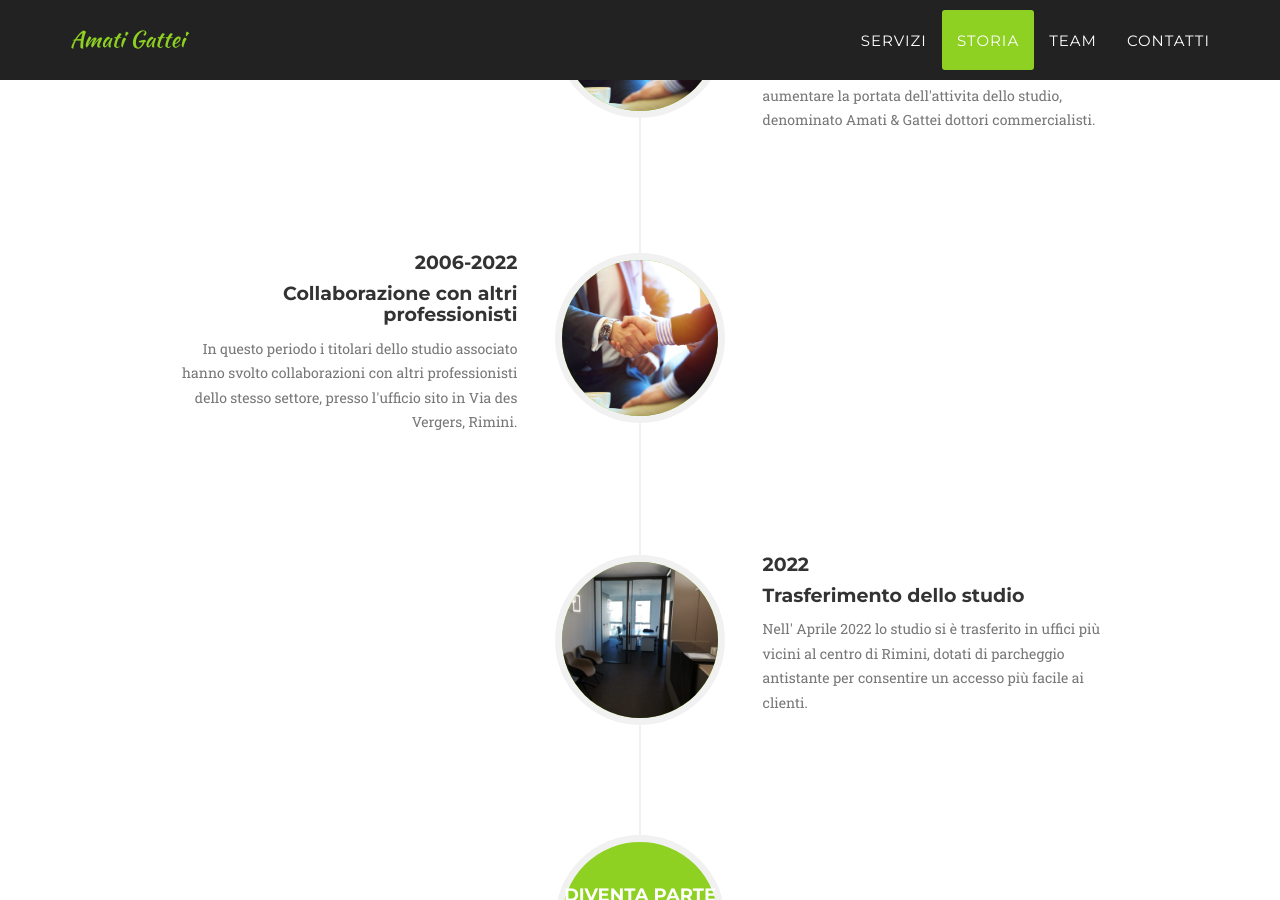
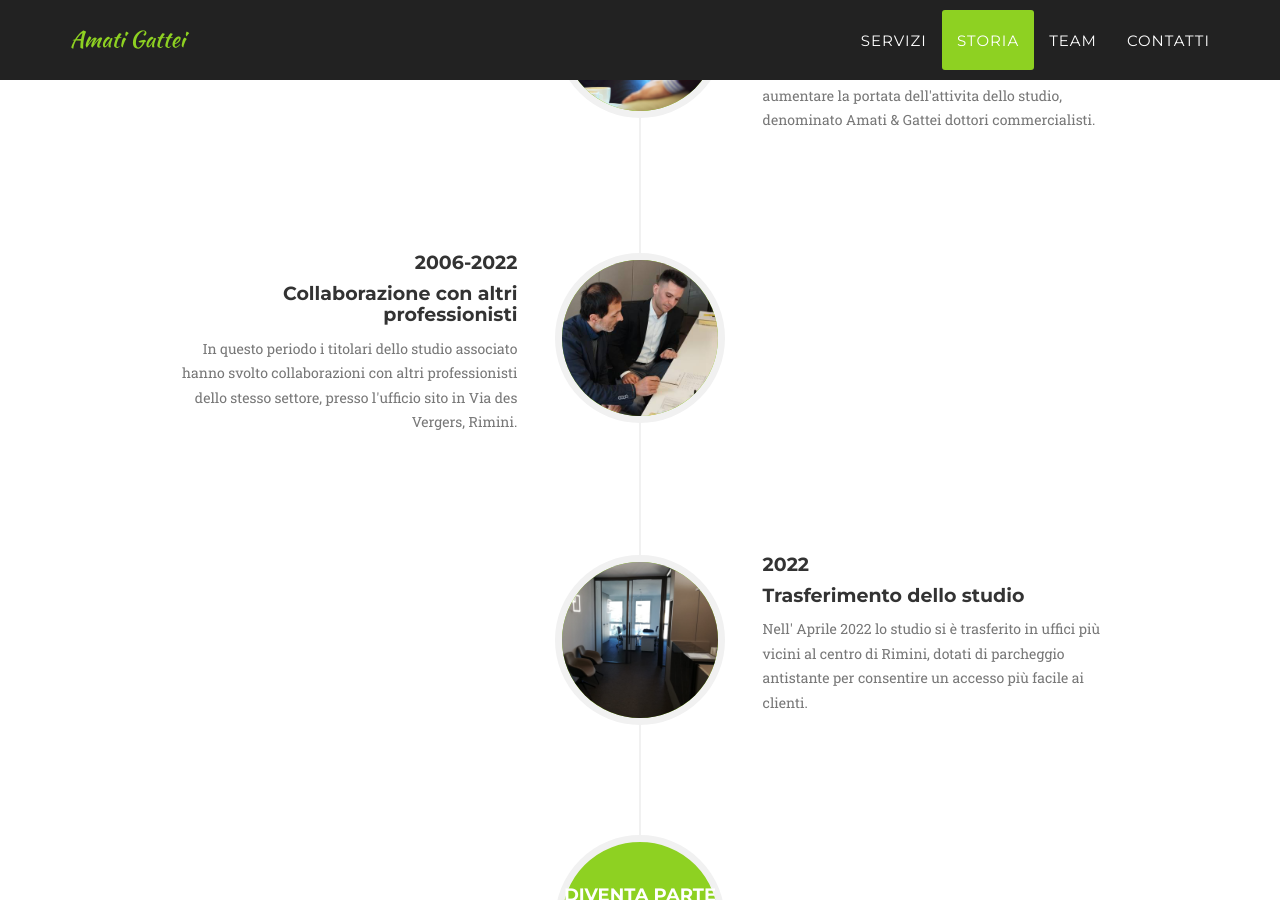
Before and after one commit to github-amatigattei/github-amatigattei.github.io, a Jekyll site: the page built from index.html, in a window 1280 px wide and 900 px high, scrolled down 2577 px. Built offline with Jekyll 4.4.1, drawn with Linux system fonts in a browser that asks for light colours; some web fonts are replaced.

Commit message:
Add collaboration photo

```diff
--- a/_includes/about.html
+++ b/_includes/about.html
@@ -40,7 +40,7 @@
                         </li>
                         <li class="timeline">
                             <div class="timeline-image">
-                                <img class="img-circle img-responsive" src="img/about/hands.png" alt="">
+                                <img class="img-circle img-responsive" src="img/about/collaboration.jpg" alt="">
                             </div>
                             <div class="timeline-panel">
                                 <div class="timeline-heading">
```
Also changed, not shown: img/about/collaboration.jpg (added).
